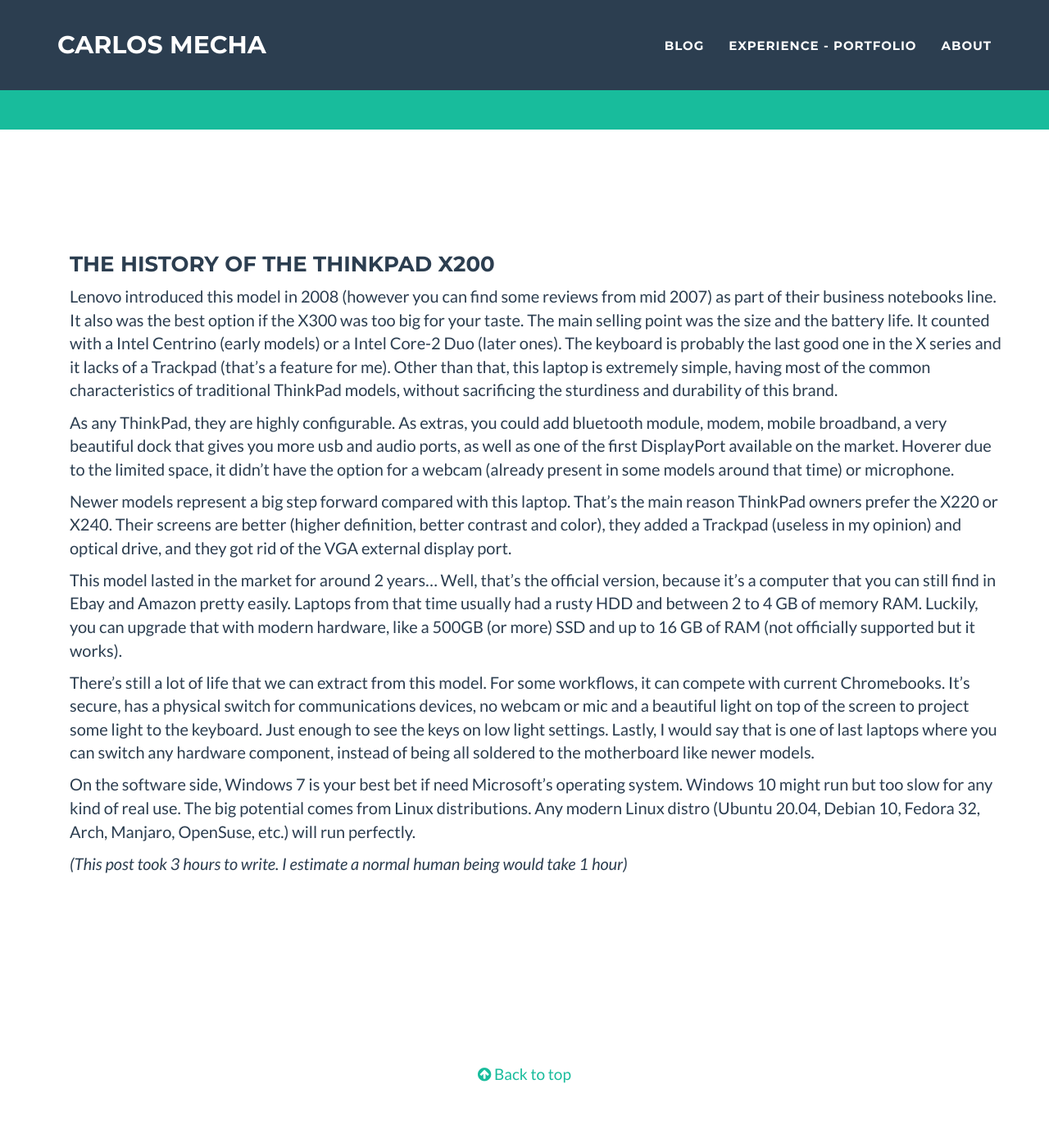
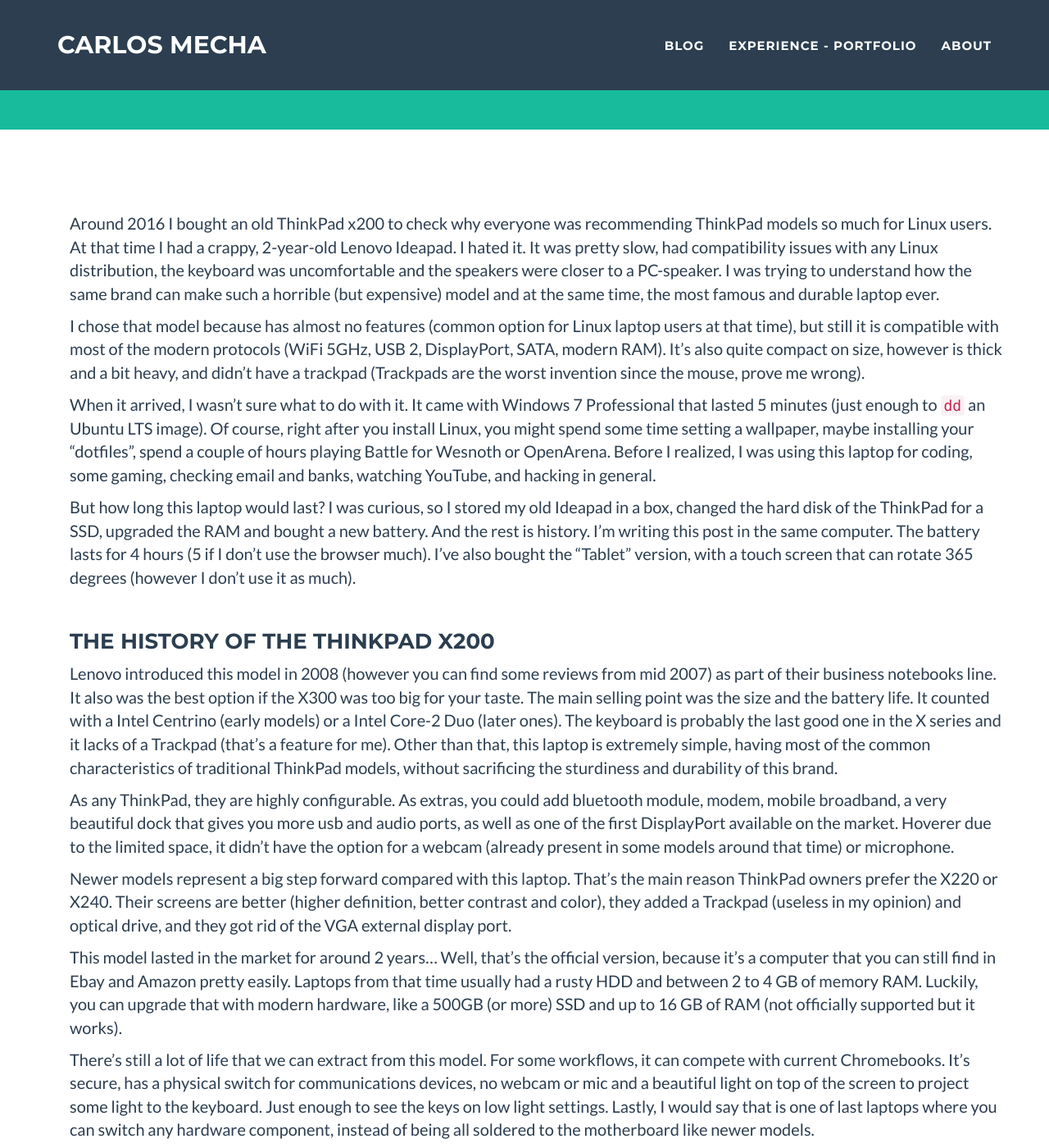
Before and after one commit to CarlosMecha/carlosmecha.github.com, a Jekyll site: the page built from _posts/2020-10-27-an-old-laptop.markdown, in a window 1280 px wide and 1400 px high, scrolled down 279 px. Shown: the whole window at 82% size. Built offline with Jekyll 4.4.1, drawn with Linux system fonts in a browser that asks for light colours; some of the changed text lies outside the part shown.

Commit message:
Write a new section

```diff
--- a/_posts/2020-10-27-an-old-laptop.markdown
+++ b/_posts/2020-10-27-an-old-laptop.markdown
@@ -4,6 +4,31 @@ title: A good old laptop
 subtitle: The adventures of a twelve-year-old laptop
 slug: an-old-laptop
 ---
+
+
+Around 2016 I bought an old ThinkPad x200 to check why everyone was recommending ThinkPad models so
+much for Linux users. At that time I had a crappy, 2-year-old Lenovo Ideapad. I hated it. It was
+pretty slow, had compatibility issues with any Linux distribution, the keyboard was uncomfortable
+and the speakers were closer to a PC-speaker. I was trying to understand how the same brand can make
+such a horrible (but expensive) model and at the same time, the most famous and durable laptop ever.
+
+I chose that model because has almost no features (common option for Linux laptop users at that
+time), but still it is compatible with most of the modern protocols (WiFi 5GHz, USB 2, DisplayPort,
+SATA, modern RAM). It's also quite compact on size, however is thick and a bit heavy, and didn't
+have a trackpad (Trackpads are the worst invention since the mouse, prove me wrong).
+
+When it arrived, I wasn't sure what to do with it. It came with Windows 7 Professional that lasted
+5 minutes (just enough to `dd` an Ubuntu LTS image). Of course, right after you install Linux, you
+might spend some time setting a wallpaper, maybe installing your "dotfiles", spend a couple of hours
+playing Battle for Wesnoth or OpenArena. Before I realized, I was using this laptop for coding,
+some gaming, checking email and banks, watching YouTube, and hacking in general.
+
+But how long this laptop would last? I was curious, so I stored my old Ideapad in a box, changed the
+hard disk of the ThinkPad for a SSD, upgraded the RAM and bought a new battery. And the rest is
+history. I'm writing this post in the same computer. The battery lasts for 4 hours (5 if I don't use
+the browser much). I've also bought the "Tablet" version, with a touch screen that can rotate 365
+degrees (however I don't use it as much).
+
 
 ### The history of the ThinkPad x200
 
@@ -39,10 +64,32 @@ you can switch any hardware component, instead of being all soldered to the moth
 models.
 
 
+### The pros
+
+
+### The cons
+
 On the software side, Windows 7 is your best bet if need Microsoft's operating system. Windows 10
 might run but too slow for any kind of real use. The big potential comes from Linux distributions.
 Any modern Linux distro (Ubuntu 20.04, Debian 10, Fedora 32, Arch, Manjaro, OpenSuse, etc.) will run
 perfectly.
 
+---
+
+Not sure how long this laptop will last, but I'm not in a rush to buy a new one. It's true that has
+some limitations, and someone with different hobbies might find it unusable (video editing, mobile
+development -if you need a VM for that-, etc.)
+
+This experience has taught me how much we are being sold that new is always better, and
+misconceptions about planned obsolescence on technical products. Do you need that extra 0.1GHz of a
+new processor compared with last year's one? Or 4K display in a laptop? Maybe you can give a second
+life to a not-so-new laptop.
+
+These laptops are still being sold by the hundreds for ~$80 the piece. Imagine how much waste we
+could avoid if we consider more often to buy second-hand or pre-owned products. Or schools for
+learning purposes.
+
+And now that we are here, how about you check []()? They restore and sell old laptops for a good cause.
+
 
 _(This post took 3 hours to write. I estimate a normal human being would take 1 hour)_
```
